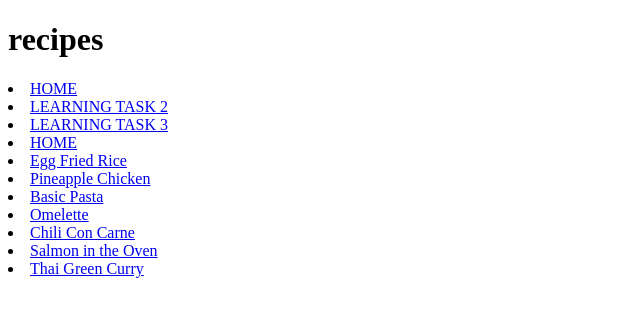
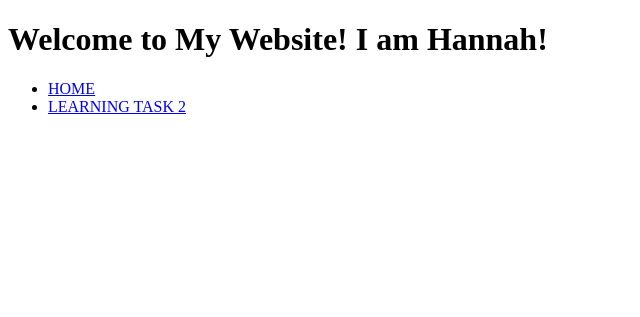
Before and after one commit to Hunnuh18/learningtask, a PHP site: page / in a window 1280 px wide. Shown: the top 317 px of the page, without its empty margins (0-640 px from the left). Run offline with PHP 8.4, Linux system fonts and the light colour scheme.

Commit message:
Update index.php

```diff
--- a/index.php
+++ b/index.php
@@ -4,18 +4,10 @@
     <title> My Home Page </title>
   </head>
   <body>
-       <h1> recipes </h1>
-      <li><a href="index.php" target="_blank"> HOME </a></li>
+  <h1> Welcome to My Website! I am Hannah! </h1>
+  <ul>
+    <li><a href="index.php" target="_blank"> HOME </a></li>
     <li><a href="/LT2/Homepage" target= "_blank"> LEARNING TASK 2 </a> </li>
-     <li><a href="/LT3/index.html" target= "_blank"> LEARNING TASK 3 </a> </li>
   </ul>
-    <li><a href="index.php" target="_blank"> HOME </a></li>
-    <li><a href="Egg Fried Rice.html" target= "_blank"> Egg Fried Rice </a> </li>
-    <li><a href="Pineapple Chicken.html" target= "_blank"> Pineapple Chicken </a> </li>
-    <li><a href="Basic Pasta.html" target= "_blank"> Basic Pasta </a> </li>
-    <li><a href="Omelette.html" target= "_blank"> Omelette </a> </li>
-    <li><a href="Chili Con Carne.html" target= "_blank"> Chili Con Carne </a> </li>
-    <li><a href="Salmon%20in%20the%20Oven.html" target= "_blank"> Salmon in the Oven </a> </li>
-    <li><a href="Thai%20Green%20Curry.html" target= "_blank"> Thai Green Curry </a> </li>
   </body>
 </html>
```
